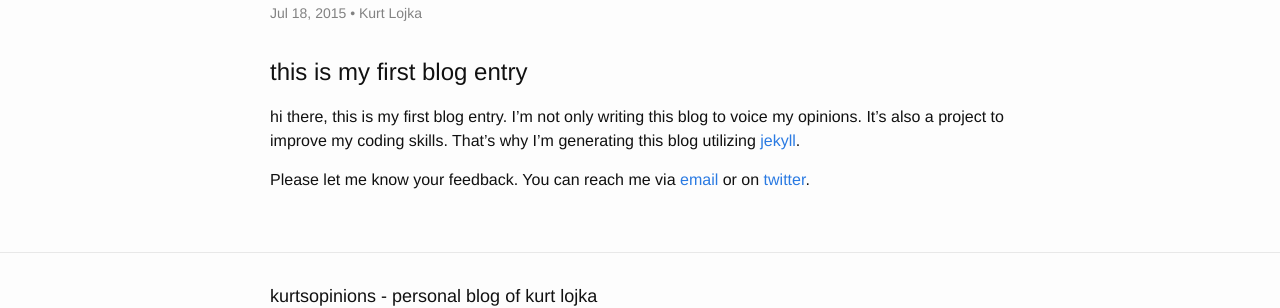
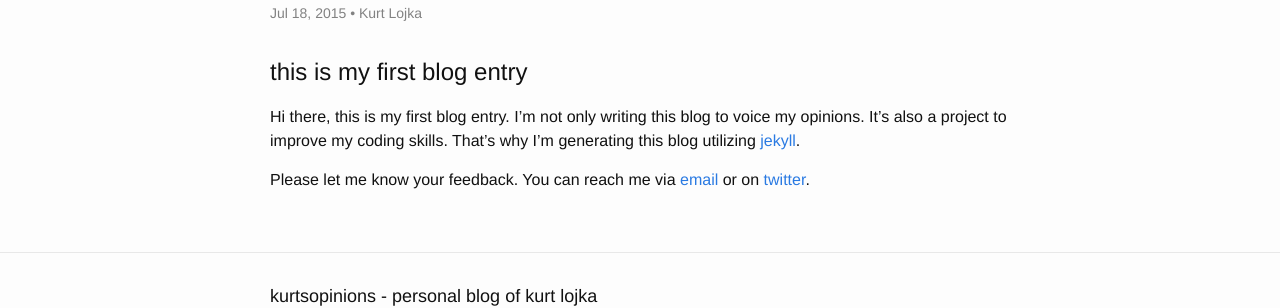
Before and after one commit to freshkurt/kurtsopinions, a Jekyll site: the page built from _posts/2015-07-18-hello-world.markdown, in a window 1280 px wide. Shown: the part 146-454 px from the top of the page. Built offline with Jekyll 4.4.1, drawn with Linux system fonts in a browser that asks for light colours.

Commit message:
trying to fix stuff

```diff
--- a/_config.yml
+++ b/_config.yml
@@ -2,7 +2,7 @@
 title: kurtsopinions - personal blog of kurt lojka
 email: kurt.lojka@gmail.com
 description: this is my personal blog that features my opinions on sales, marketing, startups, self-improvement.
-url: http://freshkurt.github.io # the base hostname & protocol for your site
+url: http://freshkurt.github.io/kurtsopinions # the base hostname & protocol for your site
 author: Kurt Lojka
 twitter_username: kurtfresh
 github_username:  freshkurt
--- a/_posts/2015-07-18-hello-world.markdown
+++ b/_posts/2015-07-18-hello-world.markdown
@@ -7,7 +7,7 @@ author: Kurt Lojka
 ---
 # this is my first blog entry
 
-hi there,
+Hi there,
 this is my first blog entry. I'm not only writing this blog to voice my opinions. It's also a project to improve my coding skills. That's why I'm generating this blog utilizing [jekyll](http://jekyllrb.com/).
 
 Please let me know your feedback. You can reach me via [email](mailto:kurt.lojka@gmail.com) or on [twitter](https://twitter.com/kurtfresh).
```
